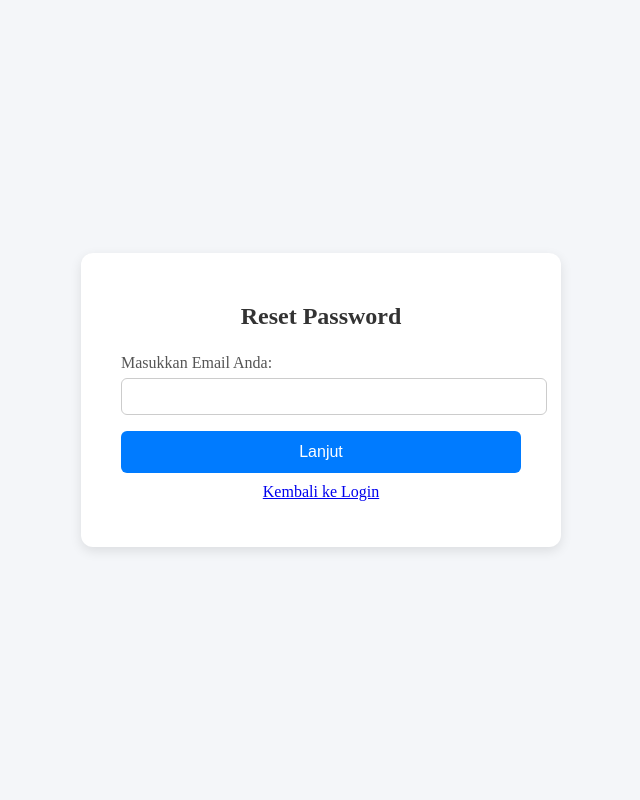
After one commit to AnangNaz/Website-E-Commerce, a PHP site: page /resetPassword.php in a window 1280 px wide. The commit adds this page. Shown: the whole page, without its empty margins (319-959 px from the left). Run offline with PHP 8.4, Linux system fonts and the light colour scheme.

Commit message:
Menambahkan fitur reset password dan update login.php

```diff
--- a/login.php
+++ b/login.php
@@ -64,6 +64,8 @@ if ($_SERVER['REQUEST_METHOD'] === 'POST') {
 
             <label for="password">Password</label>
             <input type="password" name="password" id="password" required>
+            <a href="resetPassword.php">Lupa Password?</a>
+            </p>
 
             <input type="submit">
         </form>
--- /dev/null
+++ b/resetPassword.php
@@ -0,0 +1,68 @@
+<?php
+session_start();
+include 'koneksi.php';
+
+$pesan = '';
+
+// Step 1: Cek email
+if ($_SERVER['REQUEST_METHOD'] === 'POST' && isset($_POST['email'])) {
+    $email = $_POST['email'];
+    $cek = mysqli_query($conn, "SELECT * FROM user WHERE email='$email'");
+    if (mysqli_num_rows($cek) > 0) {
+        $_SESSION['reset_email'] = $email;
+    } else {
+        $pesan = "<p class='message error'>Email tidak ditemukan.</p>";
+    }
+}
+
+// Step 2: Update password
+if ($_SERVER['REQUEST_METHOD'] === 'POST' && isset($_POST['passwordBaru'])) {
+    if (isset($_SESSION['reset_email'])) {
+        $email = $_SESSION['reset_email'];
+        $passwordBaru = password_hash($_POST['passwordBaru'], PASSWORD_DEFAULT);
+        $update = mysqli_query($conn, "UPDATE user SET password='$passwordBaru' WHERE email='$email'");
+        unset($_SESSION['reset_email']);
+
+        if ($update) {
+            $pesan = "<p class='message success'>Password berhasil diubah. <a href='login.php'>Login di sini</a></p>";
+        } else {
+            $pesan = "<p class='message error'>Gagal mengubah password.</p>";
+        }
+    }
+}
+?>
+
+<!DOCTYPE html>
+<html lang="id">
+<head>
+    <meta charset="UTF-8">
+    <title>Reset Password</title>
+    <link rel="stylesheet" href="style.css">
+</head>
+<body class="login-page">
+    <div class="container">
+        <h2>Reset Password</h2>
+        <?= $pesan ?>
+
+        <?php if (!isset($_SESSION['reset_email'])): ?>
+            <!-- Form Cek Email -->
+            <form method="post">
+                <label for="email">Masukkan Email Anda:</label>
+                <input type="text" name="email" id="email" required>
+                <input type="submit" value="Lanjut">
+            </form>
+        <?php else: ?>
+            <!-- Form Ganti Password -->
+            <form method="post">
+                <label for="passwordBaru">Password Baru:</label>
+                <input type="password" name="passwordBaru" id="passwordBaru" required>
+                <input type="submit" value="Ubah Password">
+            </form>
+        <?php endif; ?>
+
+        <p style="text-align: center; margin-top: 10px;">
+            <a href="login.php">Kembali ke Login</a>
+        </p>
+    </div>
+</body>
+</html>
```
